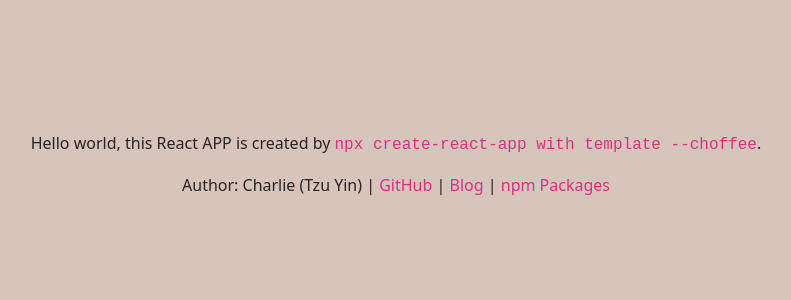
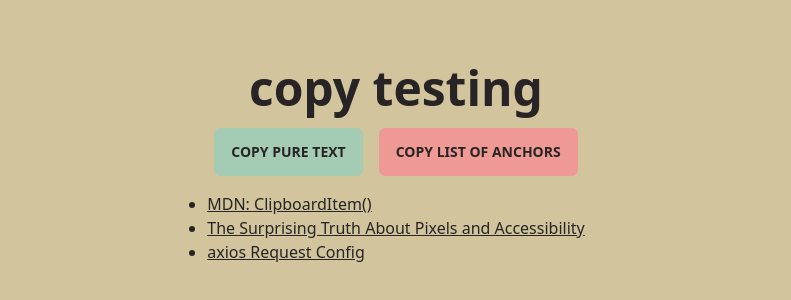
Before and after one commit to tzynwang/react-use-copy, a React (Create React App) app: page / in a window 1280 px wide. Shown: the part 236-536 px from the top of the page, without its empty margins (244-1035 px from the left). Built offline with nearby package versions, Linux system fonts and the light colour scheme.

Commit message:
[feat] Add copy demo

```diff
--- a/src/components/App/index.module.css
+++ /dev/null
@@ -1,26 +0,0 @@
-.main {
-  height: 100vh;
-  width: 100vw;
-  display: flex;
-  flex-direction: column;
-  justify-content: center;
-  align-items: center;
-  text-align: center;
-  background-color: #D7C4BB;
-}
-
-.main > *:not(:last-child) {
-  margin-bottom: 1rem;
-}
-
-.mainCode {
-  font-family: monospace;
-  font-size: 1rem;
-  color: #d63384;
-  word-wrap: break-word;
-}
-
-.mainAnchor {
-  color: #d63384;
-  text-decoration: none;
-}
--- a/src/components/App/index.tsx
+++ b/src/components/App/index.tsx
@@ -1,31 +1,59 @@
-import React, { memo } from 'react'
-import classNames from 'classnames'
-
-import Styles from './index.module.css'
+import React, { memo, useRef } from 'react';
+import useCopy from '@Hooks/useCopy';
 
 function App(): React.ReactElement {
+  // States
+  const listRef = useRef<HTMLDivElement | null>(null);
+
+  // Functions
+  const handleCopyText = (): void => {
+    useCopy('copy pure text', () => console.info('success'));
+  };
+  const handleCopyLink = (): void => {
+    useCopy(listRef.current, () => console.info('success'));
+  };
+
+  // Main
   return (
-    <main className={classNames(Styles.main)}>
-      <div>
-        Hello world, this React APP is created by{' '}
-        <code className={classNames(Styles.mainCode)}>npx create-react-app with template --choffee</code>.
+    <div className="hero min-h-screen bg-base-200">
+      <div className="hero-content flex-col">
+        <div className="text-5xl text-center font-bold">copy testing</div>
+        <div className="flex gap-4">
+          <button onClick={handleCopyText} className="btn btn-secondary">
+            copy pure text
+          </button>
+          <button onClick={handleCopyLink} className="btn btn-primary">
+            copy list of anchors
+          </button>
+        </div>
+        <div ref={listRef}>
+          <ul className="list-disc">
+            <li>
+              <a
+                href="https://developer.mozilla.org/en-US/docs/Web/API/ClipboardItem/ClipboardItem"
+                className="link"
+              >
+                MDN: ClipboardItem()
+              </a>
+            </li>
+            <li>
+              <a
+                href="https://www.joshwcomeau.com/css/surprising-truth-about-pixels-and-accessibility/"
+                className="link"
+              >
+                The Surprising Truth About Pixels and Accessibility
+              </a>
+            </li>
+            <li>
+              <a href="https://axios-http.com/docs/req_config" className="link">
+                axios Request Config
+              </a>
+            </li>
+          </ul>
+        </div>
       </div>
-      <div>
-        Author: Charlie (Tzu Yin) |{' '}
-        <a href="https://github.com/tzynwang" target="_blank" className={Styles.mainAnchor}>
-          GitHub
-        </a>{' '}
-        |{' '}
-        <a href="https://tzynwang.github.io/" target="_blank" className={Styles.mainAnchor}>
-          Blog
-        </a>{' '}
-        |{' '}
-        <a href="https://www.npmjs.com/~tzyn.wang" target="_blank" className={Styles.mainAnchor}>
-          npm Packages
-        </a>
-      </div>
-    </main>
-  )
+    </div>
+  );
 }
 
-export default memo(App)
+export default memo(App);
```
